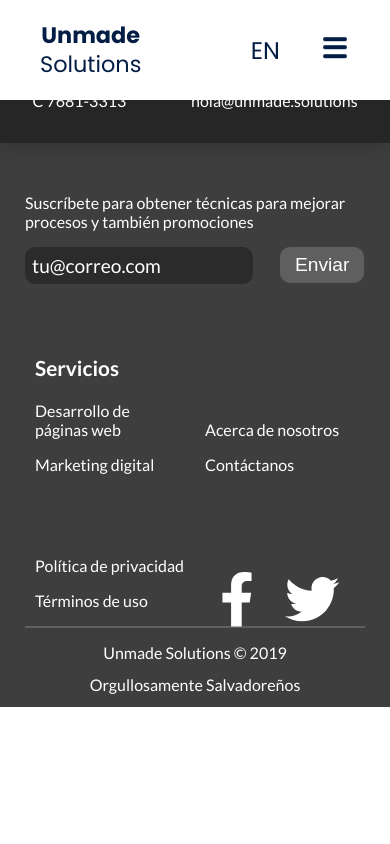
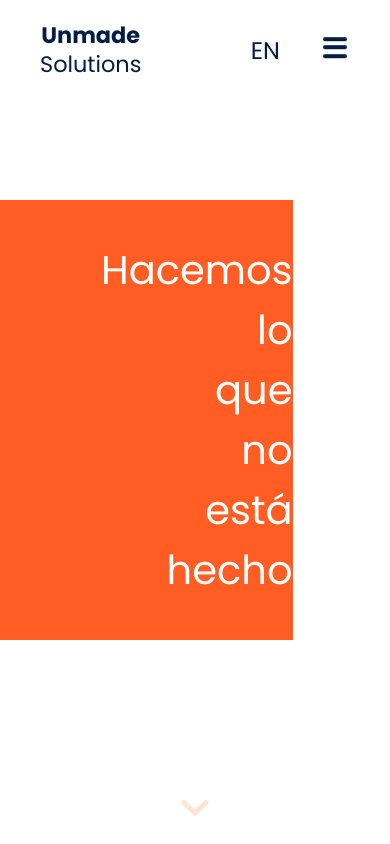
Before and after one commit to jlvalport/unmade-solutions, a React (Create React App) app: page /acerca-de-nosotros in a window 390 px wide. Shown: the top 844 px of the page. Built offline with nearby package versions, Linux system fonts and the light colour scheme.

Commit message:
feat: mobil about us page landing

```diff
--- a/src/App.js
+++ b/src/App.js
@@ -6,6 +6,7 @@ import Navbar from './components/Navbar/Navbar';
 import LandingPage from './components/LandingPage/LandingPage';
 import DevServicePage from './components/DevServicePage/DevServicePage';
 import MarketingServicePage from './components/MarketingServicePage/MarketingServicePage';
+import AboutUsPage from './components/AboutUsPage/AboutUsPage';
 import Footer from './components/Footer/Footer';
 
 function App() {
@@ -13,8 +14,9 @@ function App() {
     <React.Fragment>
       <Navbar />
       <Route path='/' exact component={LandingPage} />
-      <Route path='/servicio-desarrollo-web' exact component={DevServicePage} />
-      <Route path='/servicio-marketing' exact component={MarketingServicePage} />
+      <Route path='/servicio-de-desarrollo-web' exact component={DevServicePage} />
+      <Route path='/servicio-de-marketing' exact component={MarketingServicePage} />
+      <Route path='/acerca-de-nosotros' exact component={AboutUsPage} />
       <Footer />
     </React.Fragment>
   );
--- /dev/null
+++ b/src/components/AboutUsPage/AboutUsLandingSection/AboutUsLandingSection.js
@@ -0,0 +1,17 @@
+import React from 'react';
+
+import classes from './AboutUsLandingSection.module.scss';
+import ScrollDownArrow from '../../UI/ScrollDownArrow/ScrollDownArrow';
+
+const AboutUsLandingSection = () => {
+    return (
+        <section className={classes.section}>
+            <div className={classes.landingTextBox}>
+                <p className={classes.landTextStart}>Hacemos <br />lo <br />que <br />no <br />está <br />hecho</p>
+            </div>
+            <ScrollDownArrow color='orange' />
+        </section>
+    );
+};
+
+export default AboutUsLandingSection
--- /dev/null
+++ b/src/components/AboutUsPage/AboutUsLandingSection/AboutUsLandingSection.module.scss
@@ -0,0 +1,28 @@
+@import '../../../assets/styles/landing-spaces';
+@import '../../../assets/styles/colors';
+@import '../../../assets/styles/fonts';
+
+.section {
+    width: 100%;
+    height: 100vh;
+    padding-top: $mobil-landing-space;
+    position: relative;
+    margin: 0 0 80px;
+}
+
+.landingTextBox {
+    width: 75%;
+    display: inline-block;
+    color: #fff;
+    background: $addon;
+    position: relative;
+    top: 43%;
+    left: 0;
+    transform: translateY(-50%);
+    font-family: $titleFont;
+}
+
+.landTextStart {
+    text-align: right;
+    font-size: 2.5rem;
+}
--- /dev/null
+++ b/src/components/AboutUsPage/AboutUsPage.js
@@ -0,0 +1,14 @@
+import React from 'react';
+
+import classes from './AboutUsPage.module.scss';
+import AboutUsLandingSection from './AboutUsLandingSection/AboutUsLandingSection';
+
+const AboutUsPage = () => {
+    return (
+        <main>
+            <AboutUsLandingSection />
+        </main>
+    );
+};
+
+export default AboutUsPage
```
Also changed, not shown: src/components/AboutUsPage/AboutUsPage.module.scss (added).
